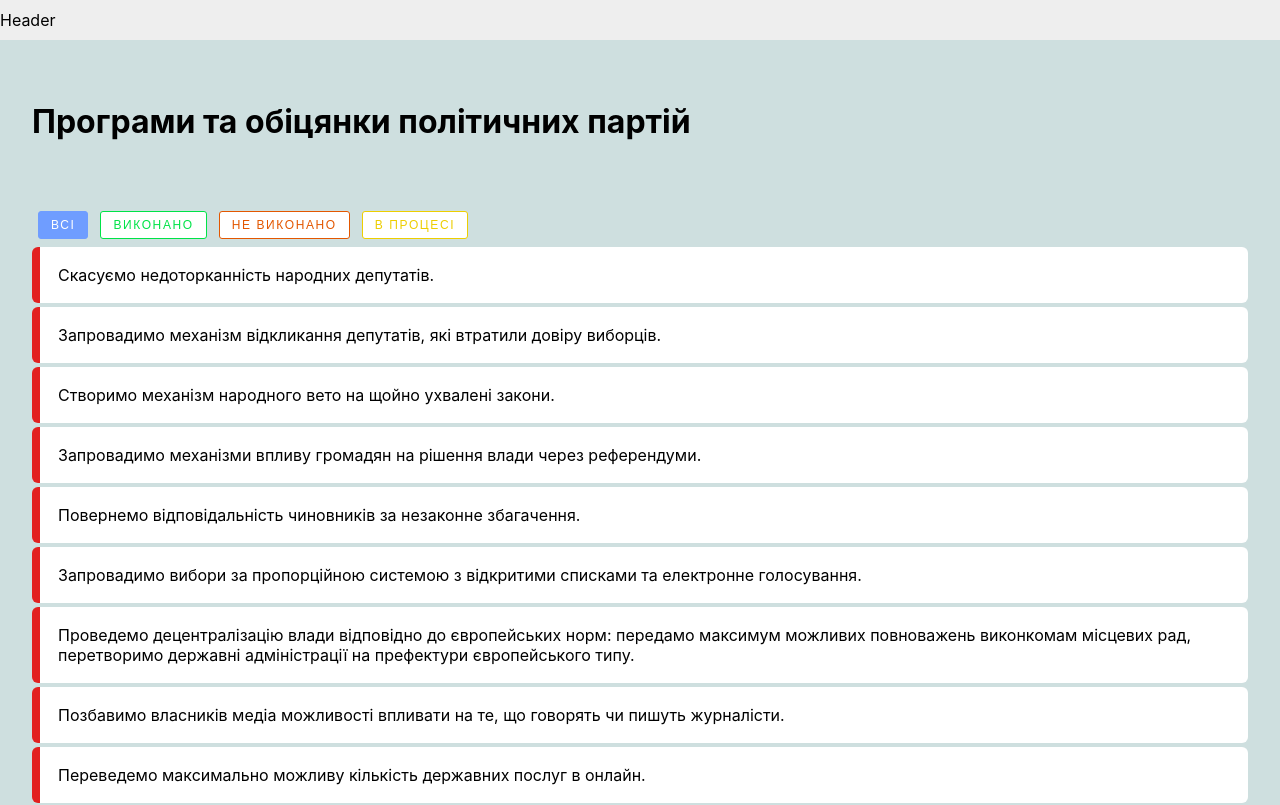
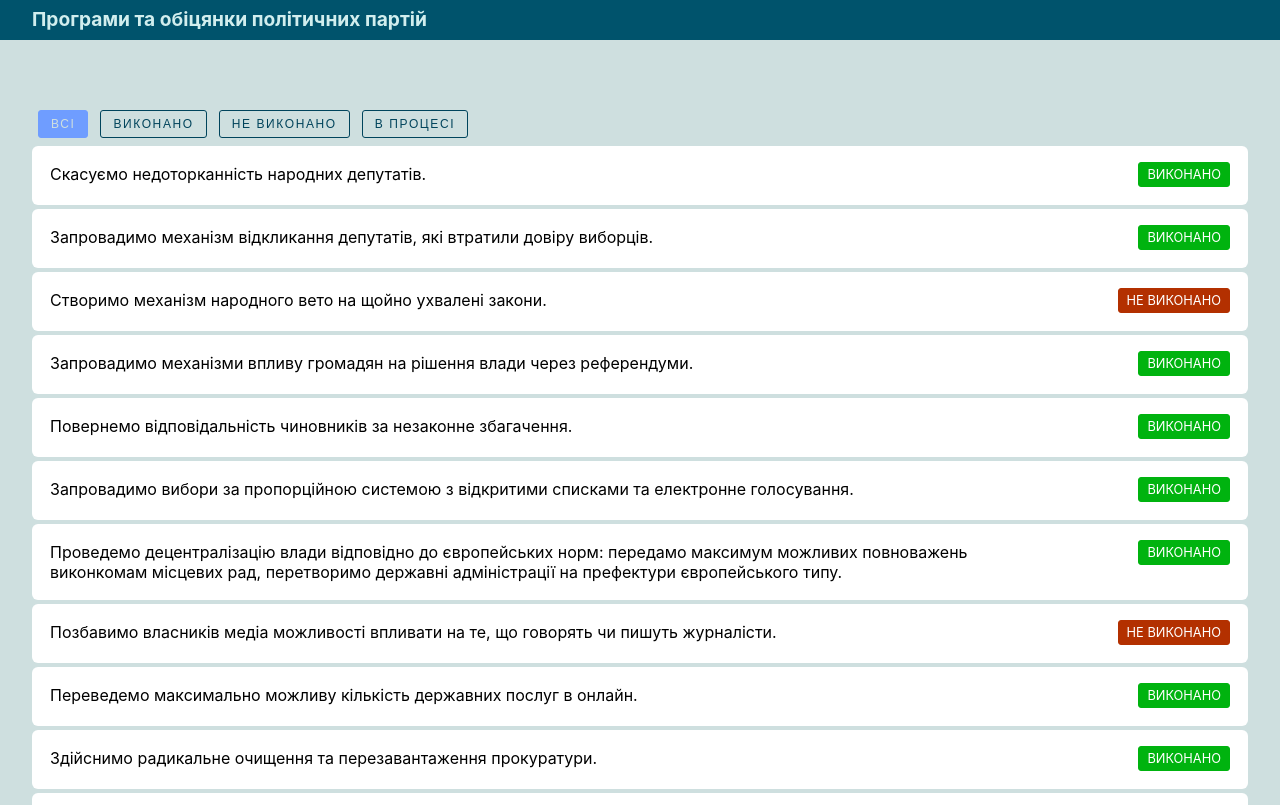
Before and after one commit to sergesoroka/nextjs-party, a Next.js app: page / in a window 1280 px wide. Shown: the top 805 px of the page. Built offline with nearby package versions, Linux system fonts and the light colour scheme.

Commit message:
added toggled rows

```diff
--- a/components/Header.jsx
+++ b/components/Header.jsx
@@ -1,5 +1,9 @@
 import styles from '../styles/Home.module.css';
 
 export default function Header() {
-  return <div className={styles.header}>Header</div>;
+  return (
+    <div className={styles.header}>
+      <h1 className={styles.title}>Програми та обіцянки політичних партій</h1>
+    </div>
+  );
 }
--- a/components/Table.module.css
+++ b/components/Table.module.css
@@ -65,44 +65,44 @@
     border: 1px solid rgb(0, 227, 72);
 }
 
-.btnDone {
-    color: rgb(0, 227, 72);
-    background-color: #fff;
-    border: 1px solid rgb(0, 227, 72);
+.btnDone, .btnNotDone, .btnInProgress, .btnAll {
+    color: rgb(0, 68, 92);
+    background-color: #CEDFDF;
+    border: 1px solid rgb(0, 68, 92);
 }
 .btnNotDoneActive {
-    color: #fff;
+    color: #CEDFDF;
     background-color: rgb(227, 87, 0);
-    border: 2px solid rgb(227, 87, 0);
-}
-
-.btnNotDone {
-    color: rgb(227, 87, 0);
-    background-color: #fff;
     border: 1px solid rgb(227, 87, 0);
 }
 
+/* .btnNotDone {
+    color: rgb(227, 87, 0);
+    background-color: #CEDFDF;
+    border: 1px solid rgb(227, 87, 0);
+} */
+
 .btnInProgressActive {
-    color: #fff;
+    color: #CEDFDF;
     background-color: rgb(237, 206, 0);
     border: 1px solid rgb(237, 206, 0);
 }
 
-.btnInProgress {
+/* .btnInProgress {
     color: rgb(237, 206, 0);
-    background-color: #fff;
+    background-color: #CEDFDF;
     border: 1px solid rgb(237, 206, 0);
-}
+} */
 
-.btnAll {
+/* .btnAll {
     color: rgb(111, 157, 255);
-    background: #fff;
+    background: #CEDFDF;
     border: 1px solid rgb(111, 157, 255);
-}
+} */
 
 .btnAllActive {
     padding: 6px 12px;
-    color: #fff;
+    color: #CEDFDF;
     background-color: rgb(111, 157, 255);
     border: 1px solid rgb(111, 157, 255);
 }
--- a/components/Toggle/ToggleItem.jsx
+++ b/components/Toggle/ToggleItem.jsx
@@ -3,13 +3,21 @@ import styles from './ToggleList.module.css';
 
 export default function ToggleItem({ note }) {
   const [toggle, setToggle] = useState(false);
+
   return (
     <div
       key={note.id}
       className={styles.row}
       onClick={() => setToggle(!toggle)}
     >
-      {note.priority}
+      {note.done ? <div className={styles.labelDone}>ВИКОНАНО</div> : null}
+      {note.not_done ? (
+        <div className={styles.labelNotDone}>НЕ ВИКОНАНО</div>
+      ) : null}
+      {note.in_progress ? (
+        <div className={styles.labelProgress}>В ПРОЦЕСІ</div>
+      ) : null}
+      <div className={styles.priorityText}>{note.priority}</div>
       {toggle ? (
         <div className={styles.discription}>
           {note.what_done ? (
--- a/components/Toggle/ToggleList.jsx
+++ b/components/Toggle/ToggleList.jsx
@@ -6,11 +6,18 @@ import styles from '../Table.module.css';
 export default function ToggleList() {
   const [progress, setProgress] = useState('all');
   const renderData = partyProgram.map(note => {
-    return (
-      <>
-        <ToggleItem note={note} key={note.id} />
-      </>
-    );
+    if (progress === 'all') {
+      return <ToggleItem note={note} key={note.id} />;
+    }
+    if (progress === 'done' && note.done) {
+      return <ToggleItem note={note} key={note.id} />;
+    }
+    if (progress === 'not_done' && note.not_done) {
+      return <ToggleItem note={note} key={note.id} />;
+    }
+    if (progress === 'in_progress' && note.in_progress) {
+      return <ToggleItem note={note} key={note.id} />;
+    }
   });
 
   return (
--- a/components/Toggle/ToggleList.module.css
+++ b/components/Toggle/ToggleList.module.css
@@ -4,7 +4,6 @@
     padding: 18px;
     margin: 2px 0;
     border-radius: 6px;
-    border-left: 8px solid rgba(222, 2, 2, 0.879);
     cursor: pointer;
 }
 
@@ -24,3 +23,44 @@
     text-transform: uppercase;
     text-align: center;
 }
+
+.priorityText {
+    width: 80%;
+}
+
+.labelDone {
+    color: #fff;
+    background-color: rgb(0, 179, 15);
+    border: 1px solid rgb(0, 179, 15);
+    width: fit-content;
+    padding: 4px 8px;
+    font-size: .8rem;
+    border-radius: 3px;
+    margin: -2px 0 0 10px;
+    float: right;
+
+}
+
+.labelNotDone {
+    color: #fff;
+    background-color: rgb(179, 48, 0);
+    border: 1px solid rgb(179, 48, 0);
+    width: fit-content;
+    padding: 4px 8px;
+    font-size: .8rem;
+    border-radius: 3px;
+    margin: -2px 0 0 10px;
+    float: right;
+}
+
+.labelProgress {
+    color: #fff;
+    background-color: rgb(218, 193, 0);
+    border: 1px solid rgb(218, 193, 0);
+    width: fit-content;
+    padding: 4px 8px;
+    font-size: .8rem;
+    border-radius: 3px;
+    margin: -2px 0 0 10px;
+    float: right;
+}
--- a/pages/index.js
+++ b/pages/index.js
@@ -17,10 +17,6 @@ export default function Home() {
         </Head>
 
         <main className={styles.main}>
-          <h1 className={styles.title}>
-            Програми та обіцянки політичних партій
-          </h1>
-
           <div className={styles.grid}>
             <ToggleList />
             {/* <Table /> */}
--- a/styles/Home.module.css
+++ b/styles/Home.module.css
@@ -43,7 +43,7 @@
 .title {
   margin: 0;
   line-height: 1.15;
-  font-size: 2rem;
+  font-size: 1.2rem;
   margin-bottom: 4rem;
 }
 
@@ -108,9 +108,11 @@
 .header {
   display: flex;
   align-items: center;
-  background-color: rgb(238, 238, 238);
+  background-color: rgb(0, 83, 108);
   flex-wrap: wrap;
   height: 40px;
+  padding: .5rem 2rem;
+  color:#d1eeee;
 }
 
 .logo {
```
